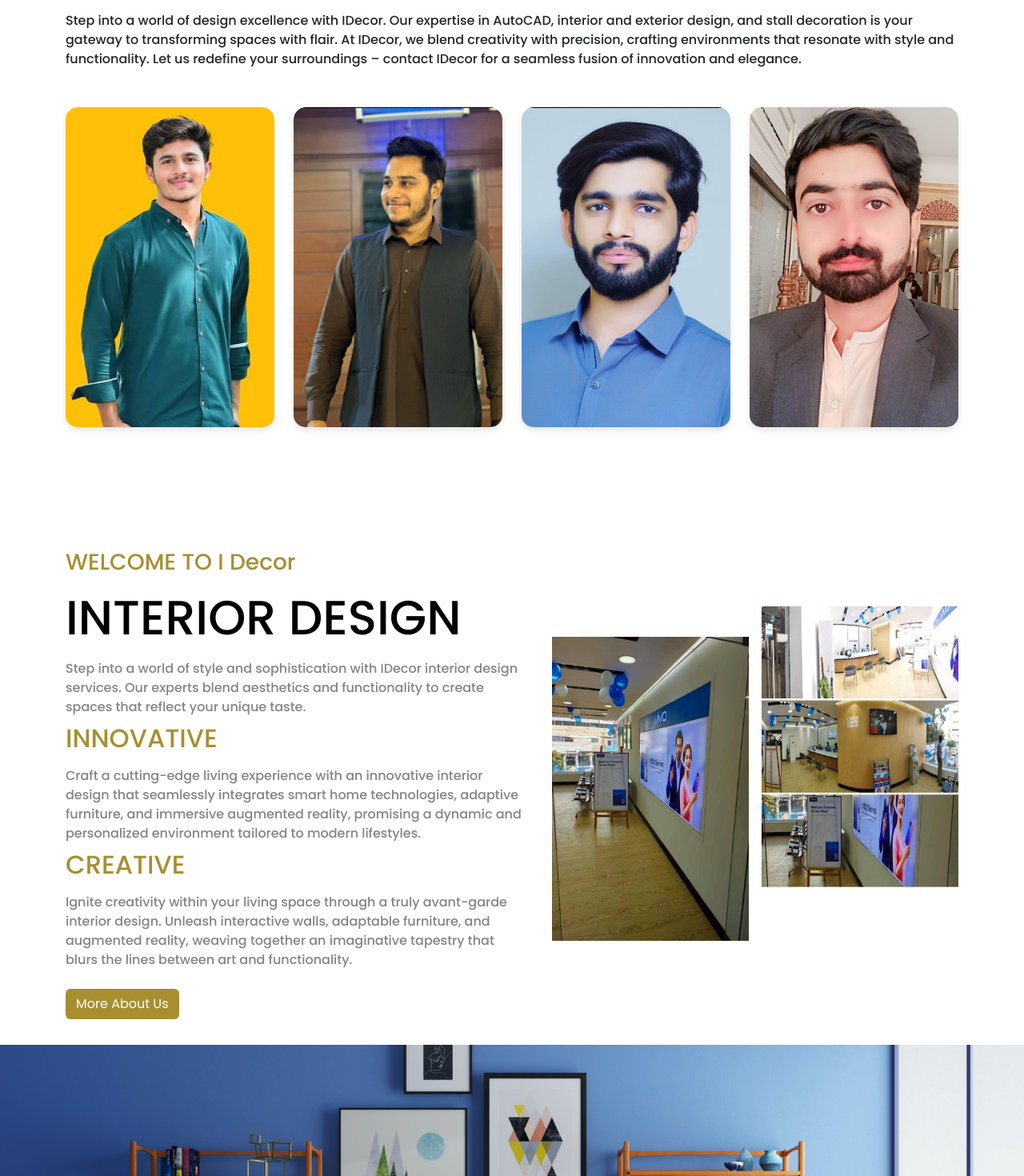
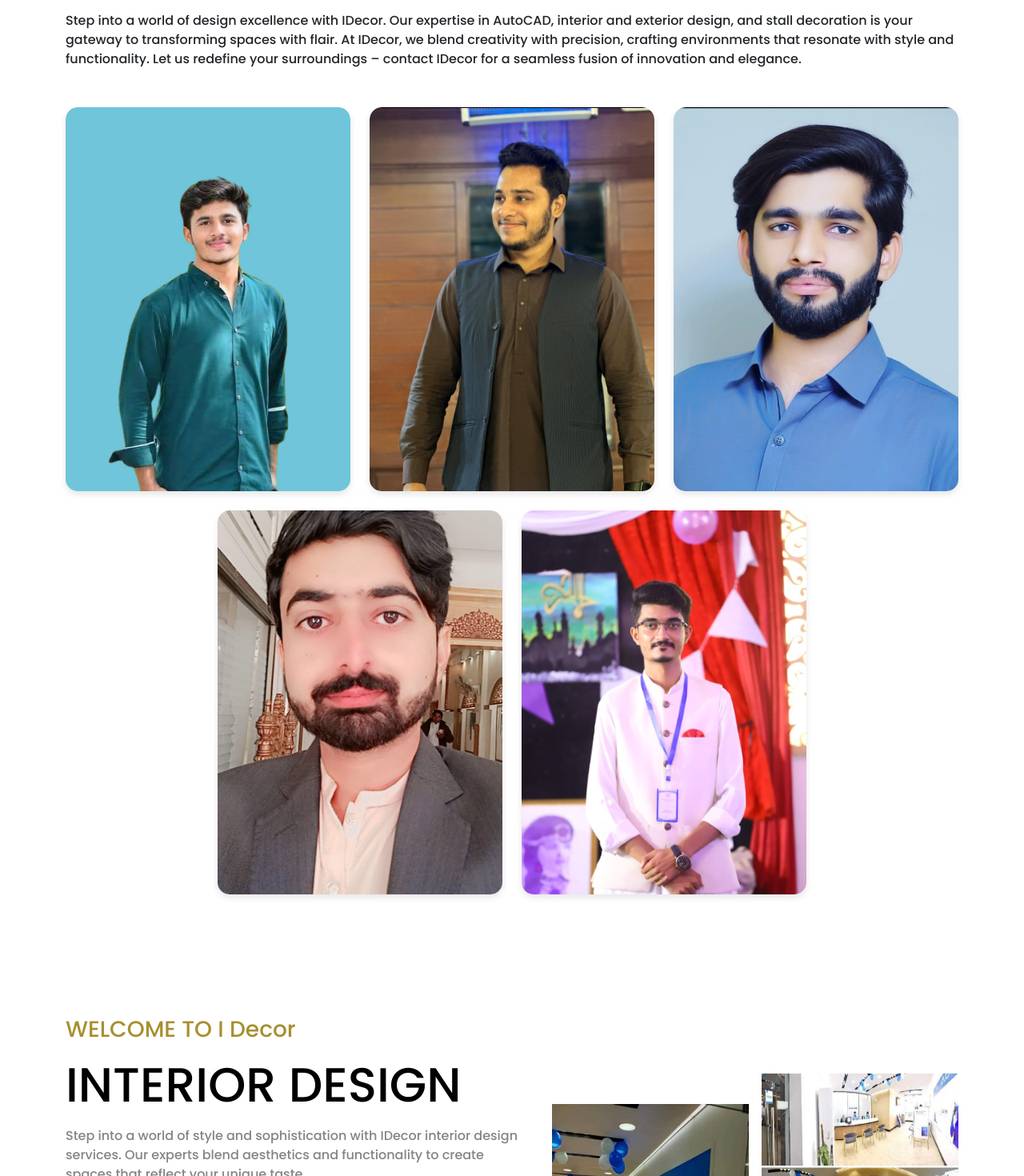
Before and after one commit to UsmanHanifKhan/IDecor, a React (Vite) app: page /about in a window 1280 px wide. Shown: the part 940-2410 px from the top of the page at 80% size. Built offline with nearby package versions, Linux system fonts and the light colour scheme; a web font is replaced by a local one.

Commit message:
Add new team Member

```diff
--- a/src/components/OurTeam.jsx
+++ b/src/components/OurTeam.jsx
@@ -1,8 +1,9 @@
 import { Card, Col, Container, Row } from 'react-bootstrap';
-import image1 from '../assets/images/team1.jpg';
+import image1 from '../assets/images/Arham.jpg';
 import image2 from '../assets/images/team2.jpg';
 import image3 from '../assets/images/team3.jpg';
 import image4 from '../assets/images/team.jpg'
+import image5 from '../assets/images/team4.jpg'
 import '../assets/css/Ourteam.css'
 const OurTeam = () => {
   const projects = [
@@ -10,6 +11,7 @@ const OurTeam = () => {
     { image: image4, title: "M Imran", description: "Marketing Manager" },
     { image: image3, title: "Mr. Mateen", description: "Interior & Exterior Designer" },
     { image: image2, title: "Mr. Javed ", description: "AutoCad Designer" },
+    { image: image5, title: "Waleed", description: "Event Decor" },
   ];
 
   return (
@@ -20,9 +22,9 @@ const OurTeam = () => {
 
       <Row className="justify-content-center pt-5">
         {projects.map((project, index) => (
-          <Col xs={12} md={6} lg={3} key={index} className="mb-4">
+          <Col xs={12} md={6} lg={4} key={index} className="mb-4">
             <div className="product-card" >
-              <Card.Img variant="top" src={project.image} style={{ height: '25rem' }} className="card-img-top" />
+              <Card.Img variant="top" src={project.image} style={{ height: '30rem' }} className="card-img-top" />
               <div className="card-overlay">
                 <h4 >{project.title}</h4>
                 <p className='text-white' >{project.description}</p>
--- a/src/pages/Contact.jsx
+++ b/src/pages/Contact.jsx
@@ -44,6 +44,7 @@ const Contact = () => {
         </div>
         <div className=" bg-black p-3 d-flex flex-column border-bottom justify-content-center align-items-center">
           <form onSubmit={handleSubmit}  style={{padding:'60px'}} >
+          <h3 className='text-white'>Contact Us</h3>
             <input
               type="text"
               name="name"
--- a/src/pages/Home.jsx
+++ b/src/pages/Home.jsx
@@ -153,7 +153,7 @@ const HeroSlider = () => {
             key={index}
             style={{
               position: 'relative',
-              height: '620px',
+              height: '700px',
               backgroundImage: `url(${slide.image})`,
               backgroundSize: 'cover',
               backgroundPosition: 'center',
```
Also changed, not shown: src/assets/images/Arham.jpg (added), src/assets/images/team4.jpg (added).
